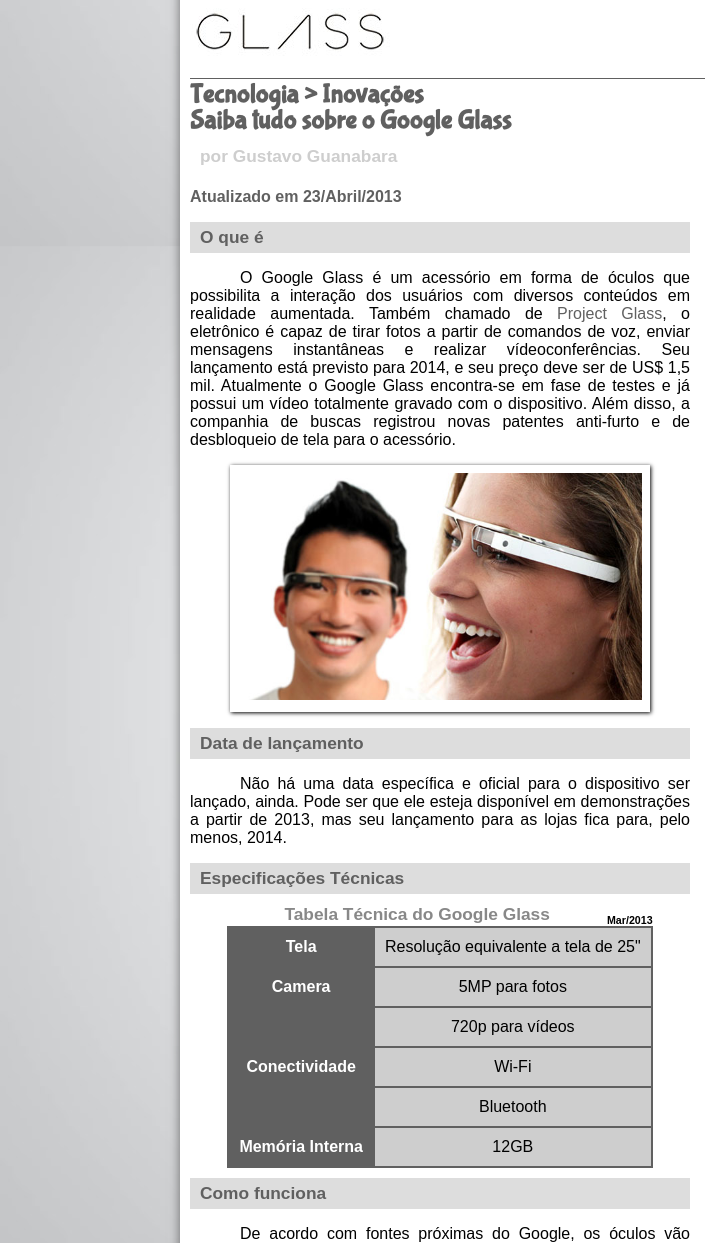
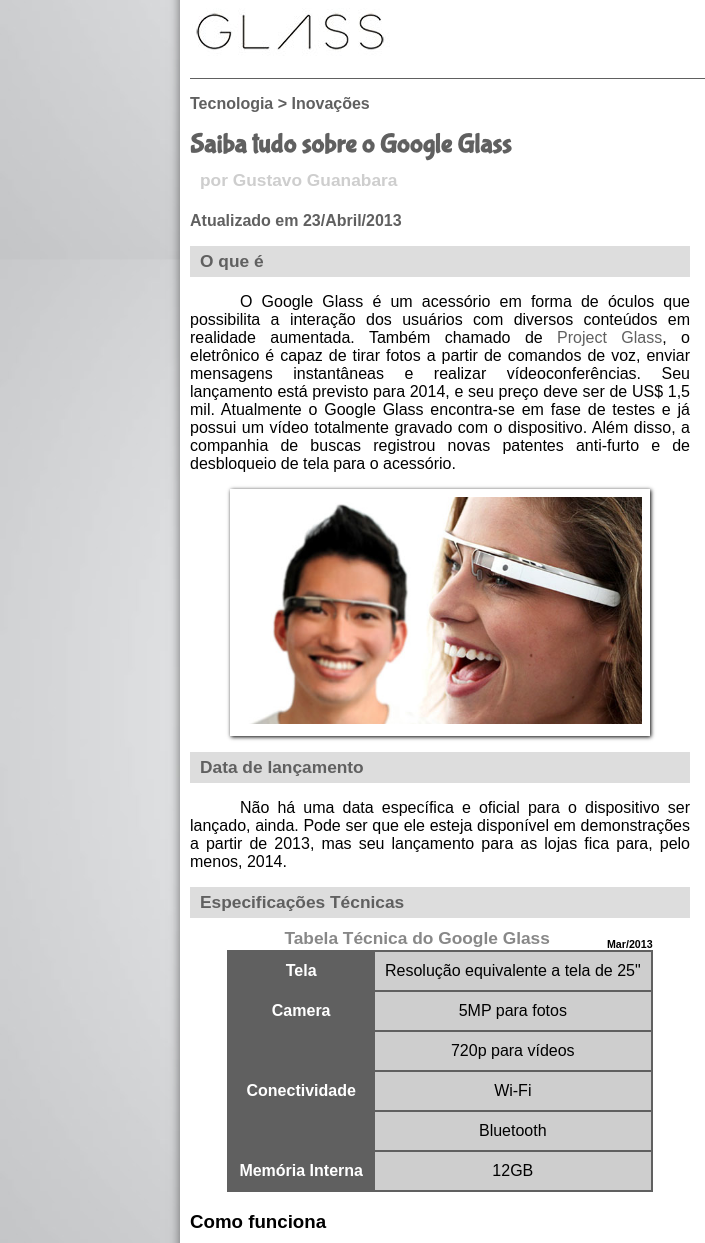
Before and after one commit to Sollares/Fera, a plain HTML site: page index.html in a window 1280 px wide. Shown: the part 97-1340 px from the top of the page, 0-705 px from the left. Drawn offline with Linux system fonts and the light colour scheme.

Commit message:
testando again

```diff
--- a/index.html
+++ b/index.html
@@ -29,7 +29,7 @@
 		<article id="noticiaprincipal">
 			<header id="cabecalho-artigo">
 				<hgroup>
-					<h1>Tecnologia > Inovações</h1>
+					<h3>Tecnologia > Inovações</h3>
 					<h1>Saiba tudo sobre o Google Glass</h1>
 					<h2>por Gustavo Guanabara</h2>
 					<h3>Atualizado em 23/Abril/2013</h3>
@@ -63,7 +63,7 @@
 					<tr><td class="ce">Memória Interna</td><td class="cd">12GB</td></tr>
 			</table>
 
-		<h2>Como funciona</h2>
+		<h1>Como funciona</h1>
 			<p>De acordo com fontes próximas do Google, os óculos vão contar com uma pequena tela de LCD ou AMOLED na parte superior e em frente aos olhos do usuário. Com o uso de uma câmera e GPS, você pode se situar, assim como selecionar opções com o movimento da cabeça
 			</p>
 
```
